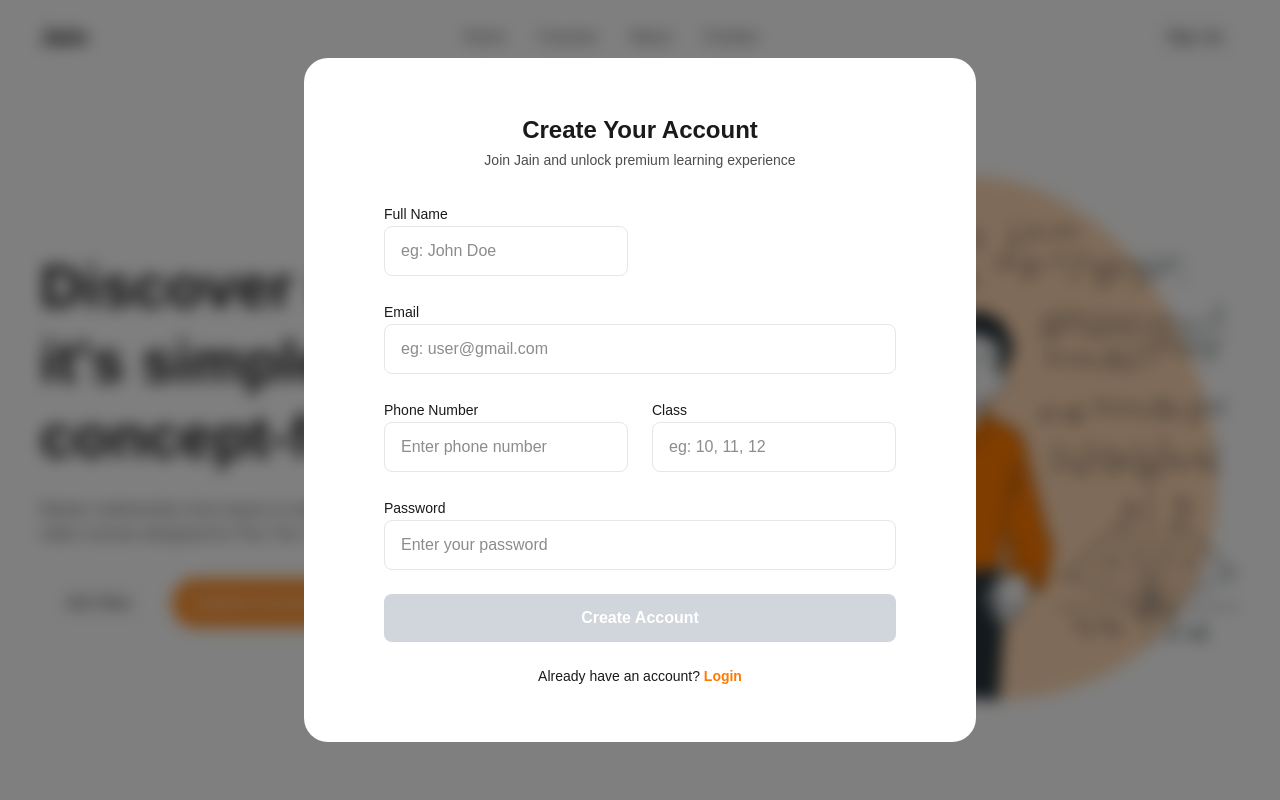
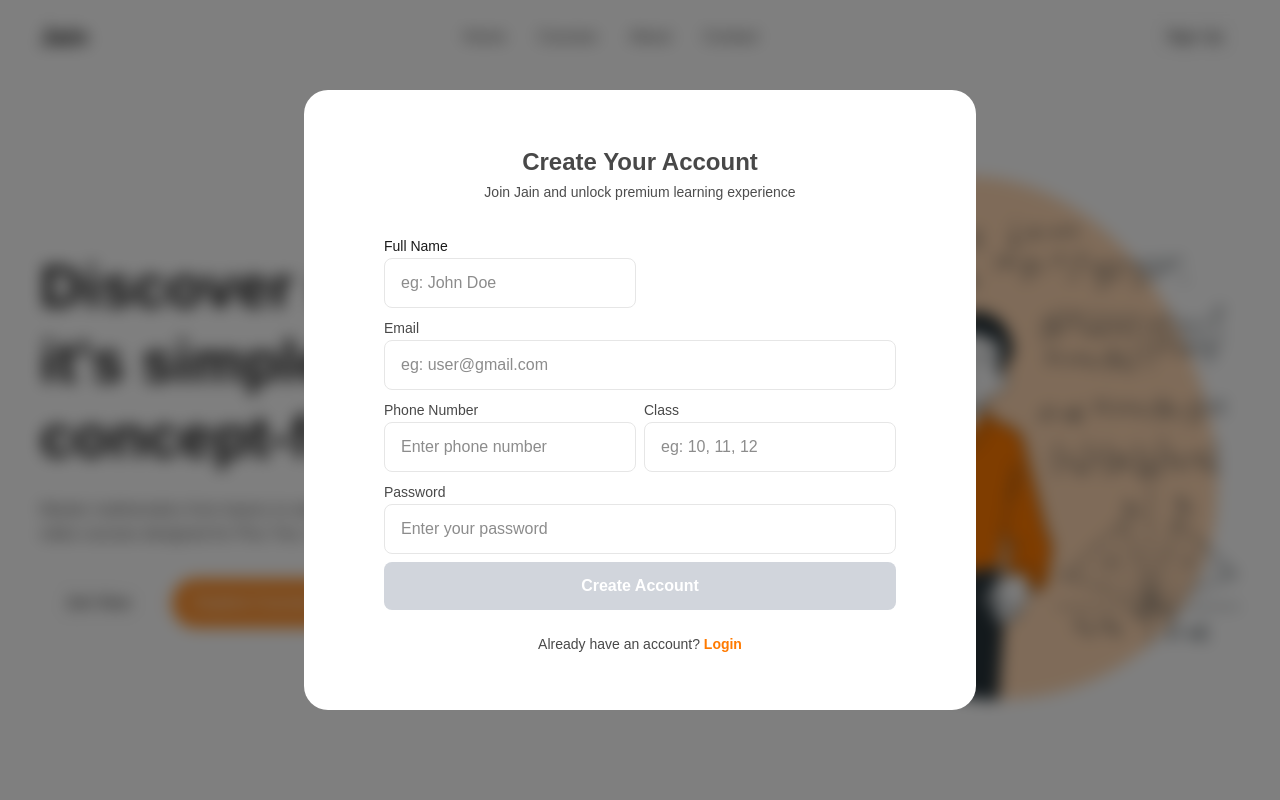
Before and after one commit to DeveloperAromal/jain, a Next.js app in the folder frontend/: page / in a window 1280 px wide. Both pictures are taken after a click on the button "Sign Up". Shown: the top 800 px of the page. Built offline with nearby package versions, Linux system fonts and the light colour scheme.

Commit message:
updated the auth ui

```diff
--- a/frontend/app/components/modals/AuthModal.tsx
+++ b/frontend/app/components/modals/AuthModal.tsx
@@ -105,7 +105,7 @@ export default function AuthModal() {
       "
     >
       {/* Title */}
-      <h1 className="text-2xl font-semibold text-center text-foreground col-span-2">
+      <h1 className="text-2xl font-semibold text-center text-foreground/80 col-span-2">
         {isLogin ? "Welcome Back 👋" : "Create Your Account"}
       </h1>
 
@@ -116,11 +116,11 @@ export default function AuthModal() {
       </p>
 
       {/* Form Grid */}
-      <div className="mt-8 grid grid-cols-1 lg:grid-cols-2 gap-6">
+      <div className="mt-8 grid grid-cols-1 lg:grid-cols-2 gap-2">
         {/* Name (Signup only) */}
         {!isLogin && (
           <div className="space-y-1">
-            <label className="text-sm font-medium text-foreground">
+            <label className="text-sm font-medium text-foreground/80/80">
               Full Name
             </label>
             <input
@@ -137,7 +137,7 @@ export default function AuthModal() {
         <div
           className={`space-y-1 ${isLogin ? "lg:col-span-2" : "lg:col-span-2"}`}
         >
-          <label className="text-sm font-medium text-foreground">Email</label>
+          <label className="text-sm font-medium text-foreground/80">Email</label>
           <input
             type="email"
             placeholder="eg: user@gmail.com"
@@ -150,7 +150,7 @@ export default function AuthModal() {
         {/* Phone (Signup only) */}
         {!isLogin && (
           <div className="space-y-1">
-            <label className="text-sm font-medium text-foreground">
+            <label className="text-sm font-medium text-foreground/80">
               Phone Number
             </label>
             <input
@@ -166,7 +166,7 @@ export default function AuthModal() {
         {/* Class (Signup only) */}
         {!isLogin && (
           <div className="space-y-1">
-            <label className="text-sm font-medium text-foreground">Class</label>
+            <label className="text-sm font-medium text-foreground/80">Class</label>
             <input
               type="text"
               placeholder="eg: 10, 11, 12"
@@ -179,7 +179,7 @@ export default function AuthModal() {
 
         {/* Password */}
         <div className="space-y-1 lg:col-span-2">
-          <label className="text-sm font-medium text-foreground">
+          <label className="text-sm font-medium text-foreground/80">
             Password
           </label>
           <input
@@ -208,7 +208,7 @@ export default function AuthModal() {
       </div>
 
       {/* Toggle */}
-      <p className="text-center text-sm mt-6 text-foreground">
+      <p className="text-center text-sm mt-6 text-foreground/80">
         {isLogin ? (
           <>
             Don’t have an account?{" "}
```
